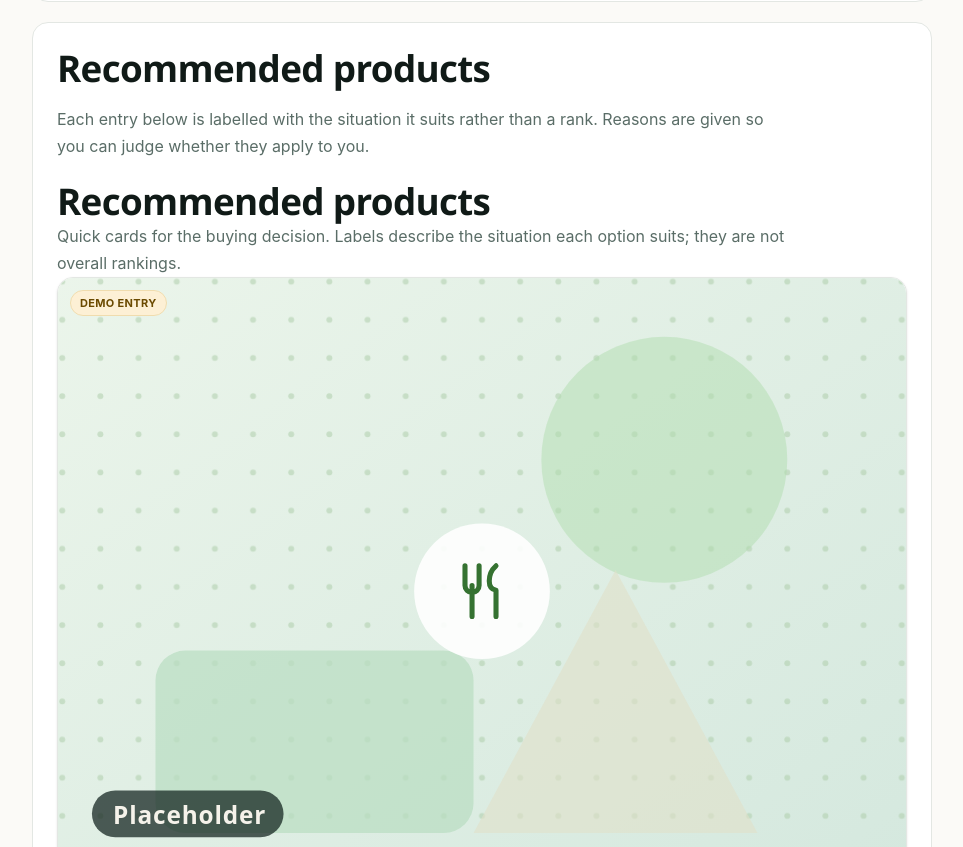
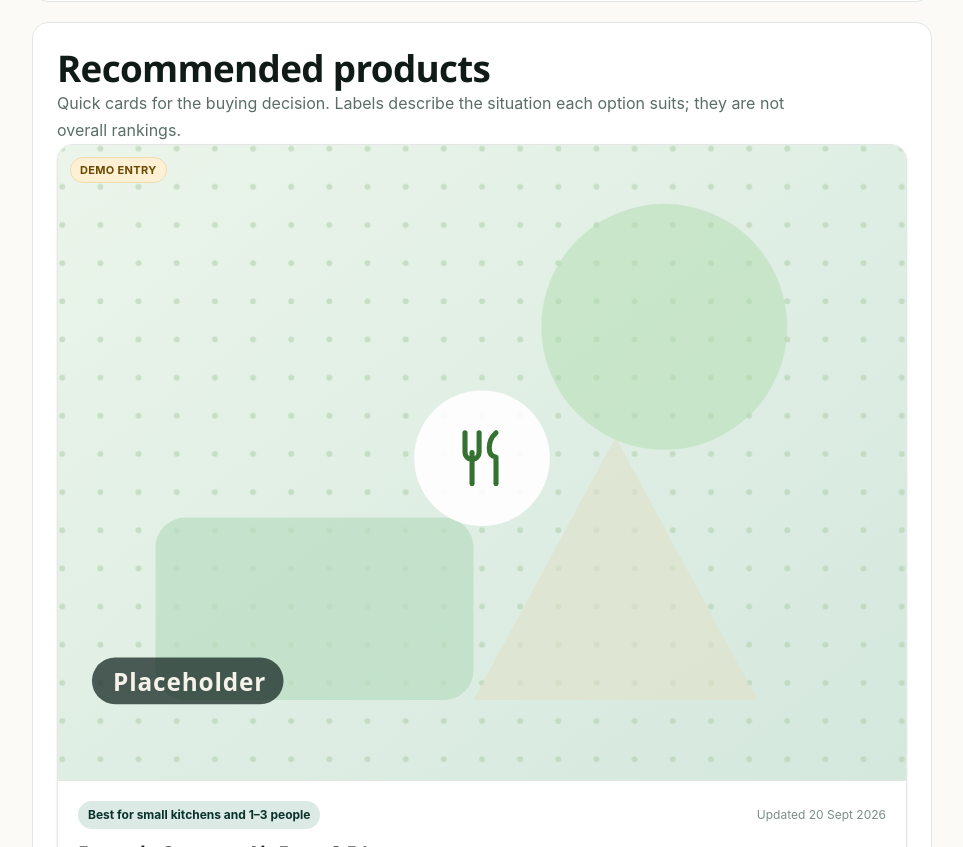
Before and after one commit to void7x/smartbuyIndia, a React (Vite) app: page /guide/best-air-fryers-indian-kitchens in a window 1280 px wide. Shown: the part 2764-3611 px from the top of the page, without its empty margins (158-1121 px from the left). Built offline with nearby package versions, Linux system fonts and the light colour scheme.

Commit message:
fix: remove duplicate decision section heading

```diff
--- a/src/components/GuideRenderer.jsx
+++ b/src/components/GuideRenderer.jsx
@@ -150,12 +150,6 @@ export default function GuideRenderer({ guide, placementPrefix = 'guide' }) {
       {/* 4. Recommended products */}
       {guide.picks?.length > 0 && (
         <section id={SECTIONS.picks} className="content-block" aria-labelledby={`${SECTIONS.picks}-h`}>
-          <h2 id={`${SECTIONS.picks}-h`}>Recommended products</h2>
-          <p className="text-muted" style={{ marginBottom: '20px', maxWidth: '70ch' }}>
-            Each entry below is labelled with the situation it suits rather than a rank. Reasons are
-            given so you can judge whether they apply to you.
-          </p>
-
           <div className="decision-section__header">
             <div>
               <h2 id={`${SECTIONS.picks}-h`}>Recommended products</h2>
```
